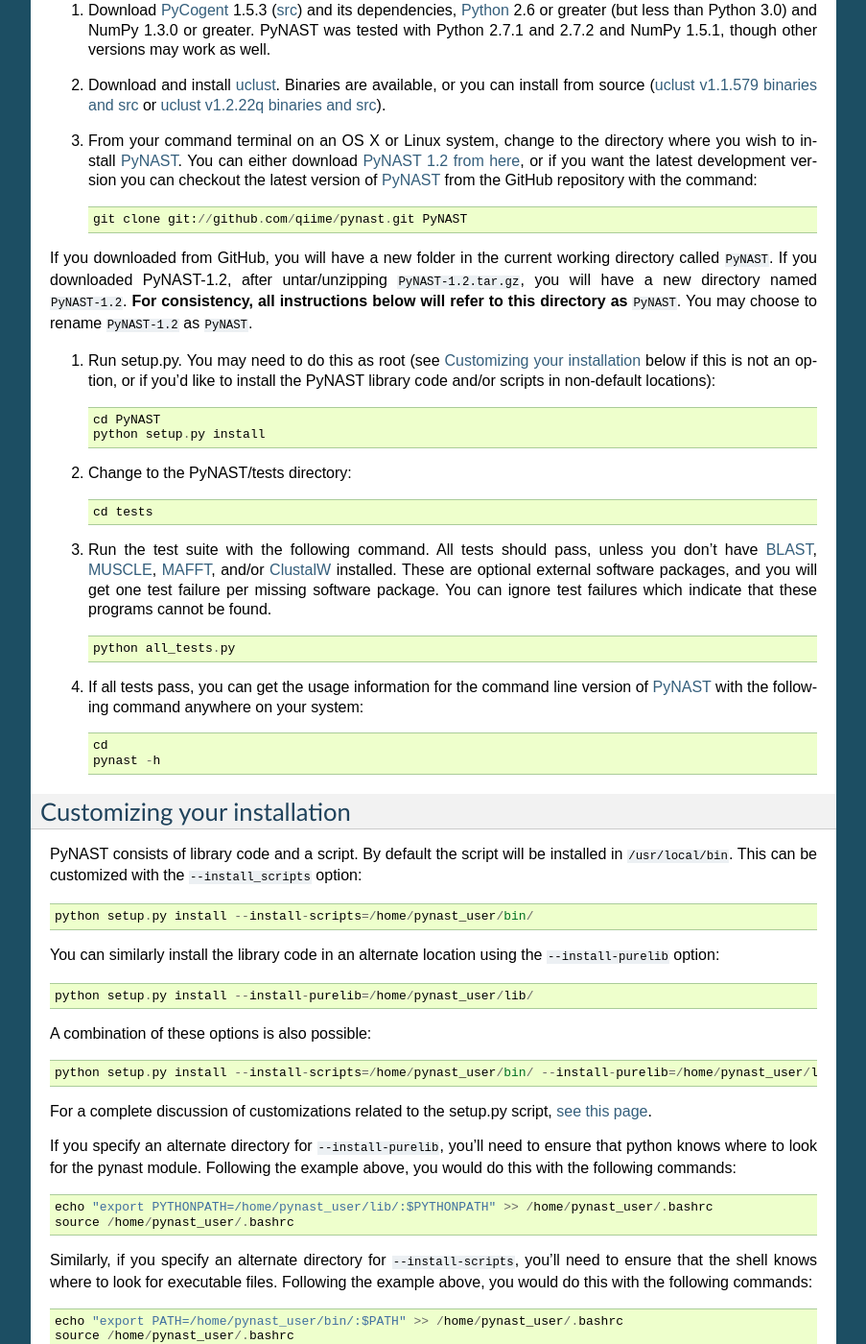
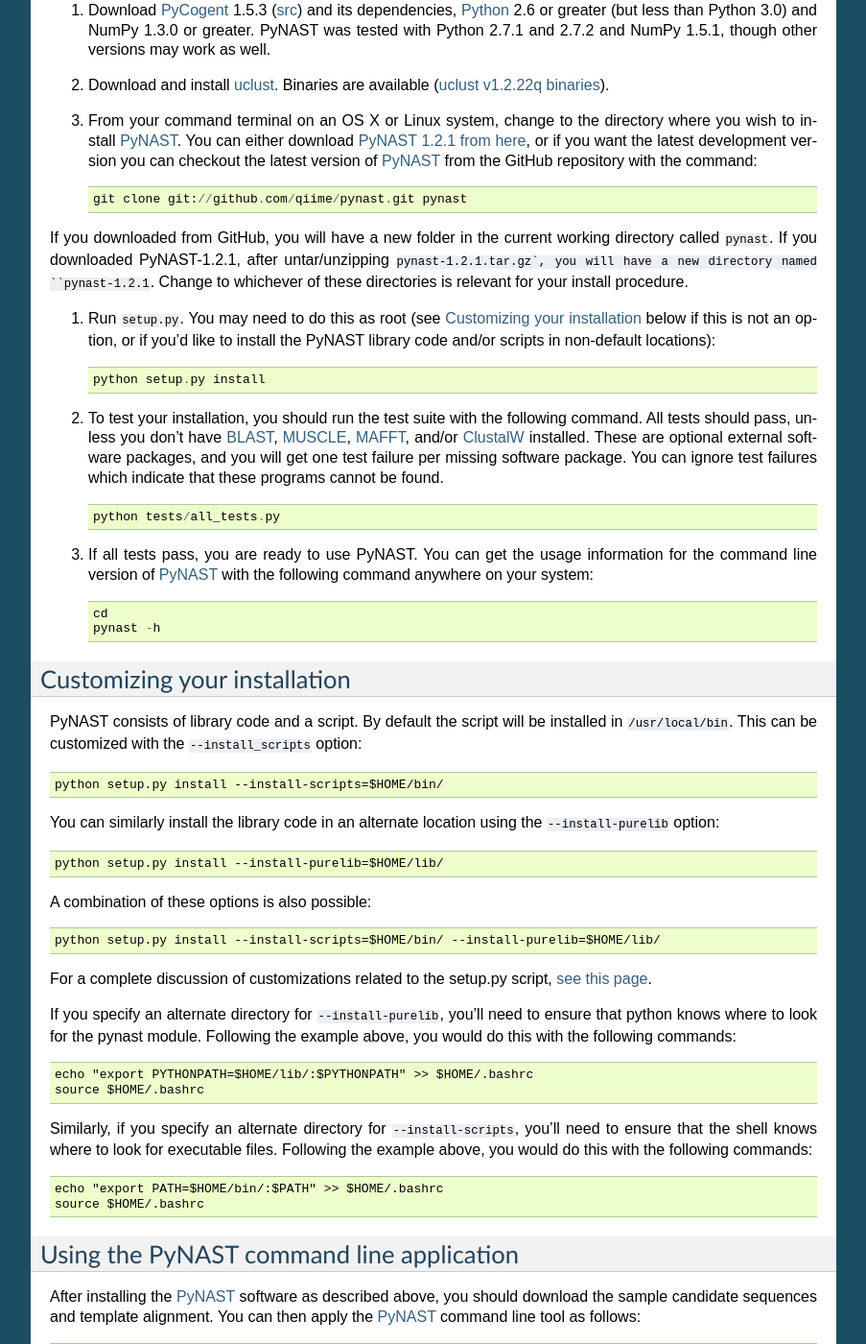
Before and after one commit to biocore/pynast, a Sphinx documentation site: the page built from doc/install.rst, in a window 1280 px wide and 1400 px high, scrolled down 653 px. Shown: the whole window at 96% size, without its empty margins (198-1101 px from the left). Built offline with Sphinx 7.4.7, drawn with Linux system fonts in a browser that asks for light colours; some of the changed text lies outside the part shown.

Commit message:
updated version information, updated text on install page, updated references to the PyNAST blog to refer to QIIME blog the former is being discontinued in favor of the latter

```diff
--- a/doc/conf.py
+++ b/doc/conf.py
@@ -45,9 +45,9 @@
 # built documents.
 #
 # The short X.Y version.
-version = '1.2'
+version = '1.2.1'
 # The full version, including alpha/beta/rc tags.
-release = '1.2-dev'
+release = '1.2.1'
 
 # The language for content autogenerated by Sphinx. Refer to documentation
 # for a list of supported languages.
--- a/doc/install.rst
+++ b/doc/install.rst
@@ -6,15 +6,15 @@
 
 Downloading PyNAST
 ==================
-You can download the latest stable release of PyNAST `here <https://github.com/downloads/qiime/pynast/PyNAST-1.2.tar.gz>`_.
+You can download the latest stable release of PyNAST `here <ftp://thebeast.colorado.edu/pub/pynast-releases/pynast-1.2.1.tar.gz>`_.
 
 You can download the latest development version of PyNAST here with the following command: ::
 
-    git clone git://github.com/qiime/pynast.git PyNAST
+    git clone git://github.com/qiime/pynast.git pynast
 
 Required software
 =================
-PyNAST_ is built on the PyCogent_ package, and uses uclust_. You must have PyCogent `1.5.3 <http://sourceforge.net/projects/pycogent/files/PyCogent/1.5.3/PyCogent-1.5.3.tgz/download>`_ and uclust `v1.1.579 <http://www.drive5.com/uclust/downloads1_1_579.html>`_ or uclust `v1.2.22q <http://www.drive5.com/uclust/downloads1_2_22q.html>`_ installed to run PyNAST_. You should first obtain these software packages, and install them according to the instructions provided by their authors.
+PyNAST_ is built on the PyCogent_ package, and uses uclust_. You must have PyCogent `1.5.3 <http://sourceforge.net/projects/pycogent/files/PyCogent/1.5.3/PyCogent-1.5.3.tgz/download>`_ and uclust `v1.2.22q <http://www.drive5.com/uclust/downloads1_2_22q.html>`_ installed to run PyNAST_. You should first obtain these software packages, and install them according to the instructions provided by their authors.
 
 Optional software
 =================
@@ -24,28 +24,23 @@
 ==================
 #. Download PyCogent_ 1.5.3 (`src <http://sourceforge.net/projects/pycogent/files/PyCogent/1.5.3/PyCogent-1.5.3.tgz/download>`_) and its dependencies, Python_ 2.6 or greater (but less than Python 3.0) and NumPy 1.3.0 or greater. PyNAST was tested with Python 2.7.1 and 2.7.2 and NumPy 1.5.1, though other versions may work as well.
 
-#. Download and install uclust_. Binaries are available, or you can install from source (`uclust v1.1.579 binaries and src <http://www.drive5.com/uclust/downloads1_1_579.html>`_ or `uclust v1.2.22q binaries and src <http://www.drive5.com/uclust/downloads1_2_22q.html>`_).
+#. Download and install uclust_. Binaries are available (`uclust v1.2.22q binaries <http://www.drive5.com/uclust/downloads1_2_22q.html>`_).
 
-#. From your command terminal on an OS X or Linux system, change to the directory where you wish to install PyNAST_. You can either download `PyNAST 1.2 from here <https://github.com/downloads/qiime/pynast/PyNAST-1.2.tar.gz>`_, or if you want the latest development version you can checkout the latest version of PyNAST_ from the GitHub repository with the command: ::
+#. From your command terminal on an OS X or Linux system, change to the directory where you wish to install PyNAST_. You can either download `PyNAST 1.2.1 from here <ftp://thebeast.colorado.edu/pub/pynast-releases/pynast-1.2.1.tar.gz>`_, or if you want the latest development version you can checkout the latest version of PyNAST_ from the GitHub repository with the command: ::
 
-    git clone git://github.com/qiime/pynast.git PyNAST
+    git clone git://github.com/qiime/pynast.git pynast
 
-If you downloaded from GitHub, you will have a new folder in the current working directory called ``PyNAST``. If you downloaded PyNAST-1.2, after untar/unzipping ``PyNAST-1.2.tar.gz``, you will have a new directory named ``PyNAST-1.2``. **For consistency, all instructions below will refer to this directory as** ``PyNAST``. You may choose to rename ``PyNAST-1.2`` as ``PyNAST``.
+If you downloaded from GitHub, you will have a new folder in the current working directory called ``pynast``. If you downloaded PyNAST-1.2.1, after untar/unzipping ``pynast-1.2.1.tar.gz`, you will have a new directory named ``pynast-1.2.1``. Change to whichever of these directories is relevant for your install procedure.
 
-#. Run setup.py. You may need to do this as root (see :ref:`customizing_your_installation` below if this is not an option, or if you'd like to install the PyNAST library code and/or scripts in non-default locations): ::
+#. Run ``setup.py``. You may need to do this as root (see :ref:`customizing_your_installation` below if this is not an option, or if you'd like to install the PyNAST library code and/or scripts in non-default locations)::
 
-    cd PyNAST
     python setup.py install
 
-#. Change to the PyNAST/tests directory: ::
+#. To test your installation, you should run the test suite with the following command. All tests should pass, unless you don't have BLAST_, MUSCLE_, MAFFT_, and/or ClustalW_ installed. These are optional external software packages, and you will get one test failure per missing software package. You can ignore test failures which indicate that these programs cannot be found. ::
 
-    cd tests
+    python tests/all_tests.py
 
-#. Run the test suite with the following command. All tests should pass, unless you don't have BLAST_, MUSCLE_, MAFFT_, and/or ClustalW_ installed. These are optional external software packages, and you will get one test failure per missing software package. You can ignore test failures which indicate that these programs cannot be found. ::
-
-    python all_tests.py
-
-#. If all tests pass, you can get the usage information for the command line version of PyNAST_ with the following command anywhere on your system: ::
+#. If all tests pass, you are ready to use PyNAST. You can get the usage information for the command line version of PyNAST_ with the following command anywhere on your system: ::
 
     cd
     pynast -h
@@ -56,27 +51,27 @@
 =============================
 PyNAST consists of library code and a script. By default the script will be installed in ``/usr/local/bin``. This can be customized with the ``--install_scripts`` option: ::
 
-    python setup.py install --install-scripts=/home/pynast_user/bin/
+    python setup.py install --install-scripts=$HOME/bin/
 
 You can similarly install the library code in an alternate location using the ``--install-purelib`` option: ::
 
-    python setup.py install --install-purelib=/home/pynast_user/lib/
+    python setup.py install --install-purelib=$HOME/lib/
 
 A combination of these options is also possible: ::
 
-    python setup.py install --install-scripts=/home/pynast_user/bin/ --install-purelib=/home/pynast_user/lib/
+    python setup.py install --install-scripts=$HOME/bin/ --install-purelib=$HOME/lib/
 
 For a complete discussion of customizations related to the setup.py script, `see this page <http://docs.python.org/install/index.html#alternate-installation-the-home-scheme>`_.
 
 If you specify an alternate directory for ``--install-purelib``, you'll need to ensure that python knows where to look for the pynast module. Following the example above, you would do this with the following commands: ::
 
-    echo "export PYTHONPATH=/home/pynast_user/lib/:$PYTHONPATH" >> /home/pynast_user/.bashrc
-    source /home/pynast_user/.bashrc
+    echo "export PYTHONPATH=$HOME/lib/:$PYTHONPATH" >> $HOME/.bashrc
+    source $HOME/.bashrc
 
 Similarly, if you specify an alternate directory for ``--install-scripts``, you'll need to ensure that the shell knows where to look for executable files. Following the example above, you would do this with the following commands: ::
 
-    echo "export PATH=/home/pynast_user/bin/:$PATH" >> /home/pynast_user/.bashrc
-    source /home/pynast_user/.bashrc
+    echo "export PATH=$HOME/bin/:$PATH" >> $HOME/.bashrc
+    source $HOME/.bashrc
 
 Using the PyNAST command line application
 =========================================
--- a/pynast/__init__.py
+++ b/pynast/__init__.py
@@ -12,7 +12,7 @@
 __copyright__ = "Copyright 2010, The QIIME Project"
 __credits__ = ["Greg Caporaso", "Kyle Bittinger", "Rob Knight"]
 __license__ = "Modified BSD"
-__version__ = "1.2-dev"
+__version__ = "1.2.1"
 __maintainer__ = "Greg Caporaso"
 __email__ = "gregcaporaso@gmail.com"
 __status__ = "Development"
--- a/setup.py
+++ b/setup.py
@@ -16,7 +16,7 @@
 __copyright__ = "Copyright 2010, The PyNAST project"
 __credits__ = ["Greg Caporaso"]
 __license__ = "Modified BSD"
-__version__ = "1.2-dev"
+__version__ = "1.2.1"
 __maintainer__ = "Greg Caporaso"
 __email__ = "gregcaporaso@gmail.com"
 __status__ = "Development"
```
Also changed, not shown: README.md (+3 -3 lines), doc/index.rst (+6 -6 lines), 6 other files.
